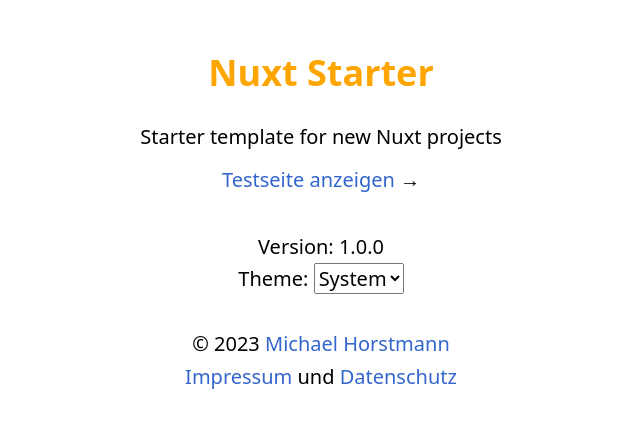
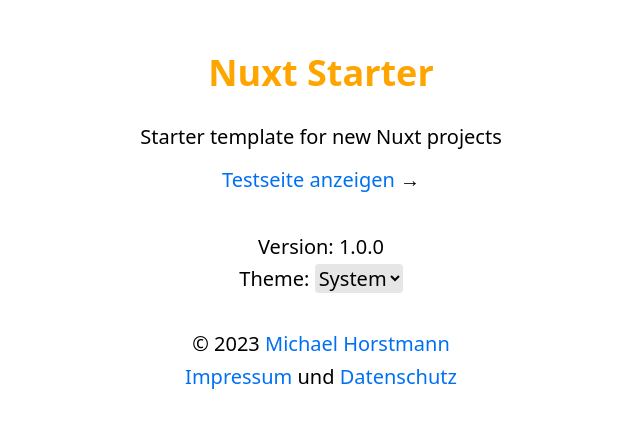
Before and after one commit to mhrstmnn/Nuxt_Template, a Nuxt app: page / in a window 1280 px wide. Shown: the part 177-604 px from the top of the page, without its empty margins (319-959 px from the left). Built offline with nearby package versions, Linux system fonts and the light colour scheme.

Commit message:
refactored main.css

```diff
--- a/assets/css/main.css
+++ b/assets/css/main.css
@@ -1,30 +1,70 @@
 :root {
-  --link-color: #3366cc;
-  --dark-background-color: rgb(16, 15, 15);
+  /* light color scheme */
+  --background-color: white;
+  --text-color: black;
+  --link-color: rgb(0, 112, 243);
+  --select-background-color: rgb(230, 230, 230);
+
+  /* dark color scheme */
+  /* --dark-background-color: rgb(16, 15, 15); */
+  --dark-background-color: black;
+  --dark-text-color: #d1d5db;
+  --dark-link-color: rgb(50, 145, 255);
+  --dark-select-background-color: rgb(50, 50, 50);
+
+  /* colors */
   --primary-color: orange;
 }
 
 html.light > body {
-  background-color: white;
-  color: black;
+  background-color: var(--background-color);
+  color: var(--text-color);
+
+  & a,
+  & .prose a {
+    color: var(--link-color);
+  }
+
+  & select {
+    background-color: var(--select-background-color);
+    color: var(--text-color);
+  }
 }
 
 html.dark > body {
   background-color: var(--dark-background-color);
-  color: white;
+  color: var(--dark-text-color);
+
+  & a,
+  & .prose a {
+    color: var(--dark-link-color);
+  }
+
+  & select {
+    background-color: var(--dark-select-background-color);
+    color: var(--dark-text-color);
+  }
 }
 
-html {
+html > body {
   font-family: system-ui;
 
   & a,
   & .prose a {
     text-decoration: none;
-    color: var(--link-color);
     cursor: pointer;
+
+    &:hover {
+      border-bottom: 1px solid;
+    }
   }
 
-  & > body > #__nuxt {
+  & select {
+    border: none;
+    border-radius: 0.25rem;
+  }
+
+  & > #__nuxt {
     display: flex;
     justify-content: center;
     min-height: 100vh;
```
